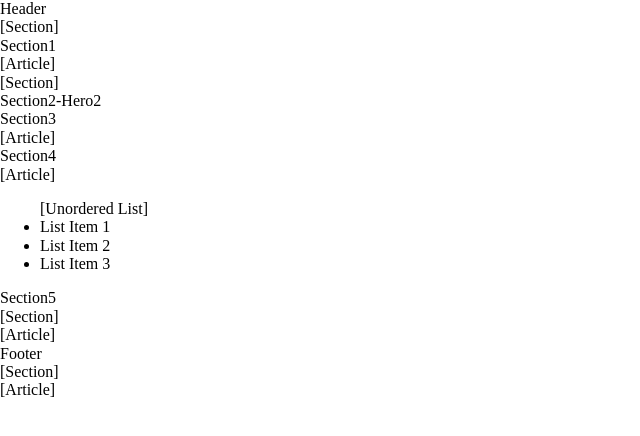
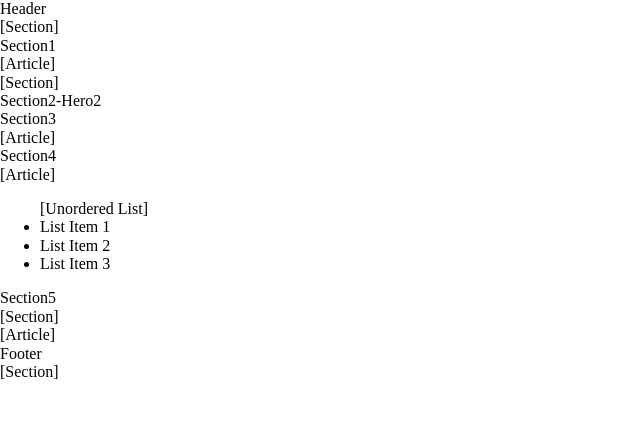
Before and after one commit to MMargueritaCU/web2-week3-homework, a plain HTML site: page deploy/index.html in a window 1280 px wide. Shown: the full height of the page, 0-640 px from the left. Drawn offline with nearby package versions, Linux system fonts and the light colour scheme.

Commit message:
small edits

```diff
--- a/deploy/index.html
+++ b/deploy/index.html
@@ -37,7 +37,6 @@
                         </section>
     <footer>Footer
                                 <section>[Section]</section>
-                                <article>[Article]</article>
                             </footer>
 
     <!-- jQuery -->
```
Also changed, not shown: 1 other file.
